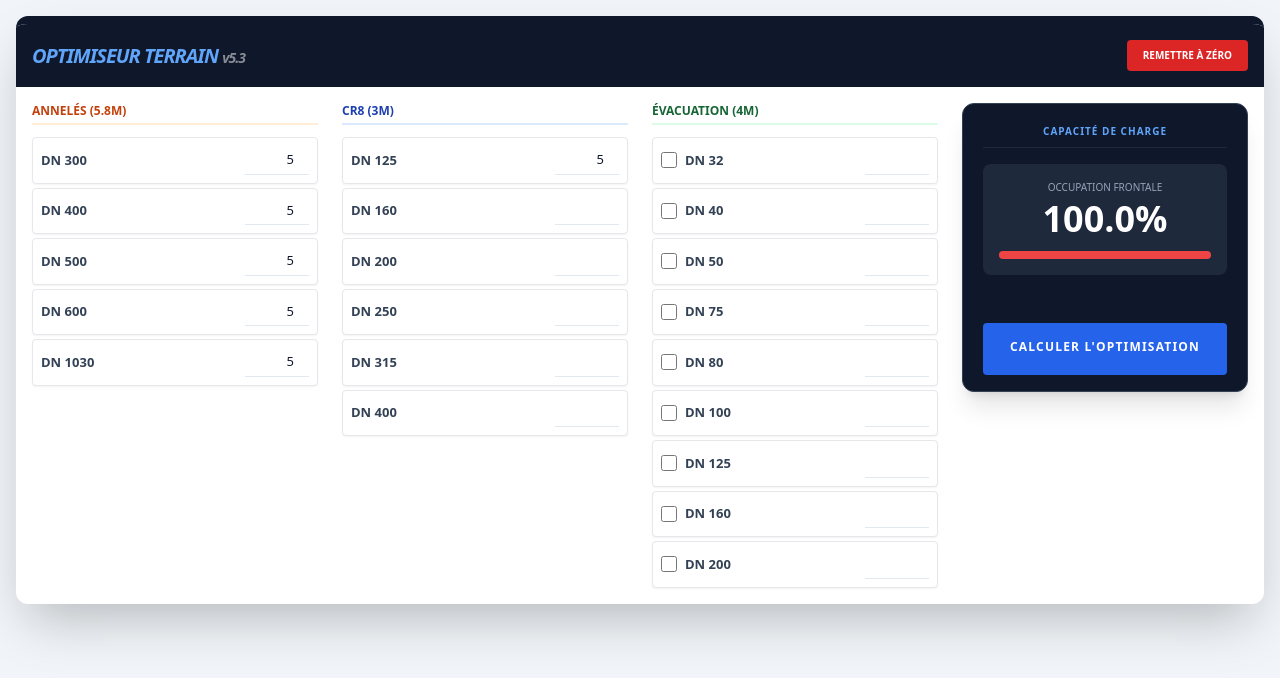
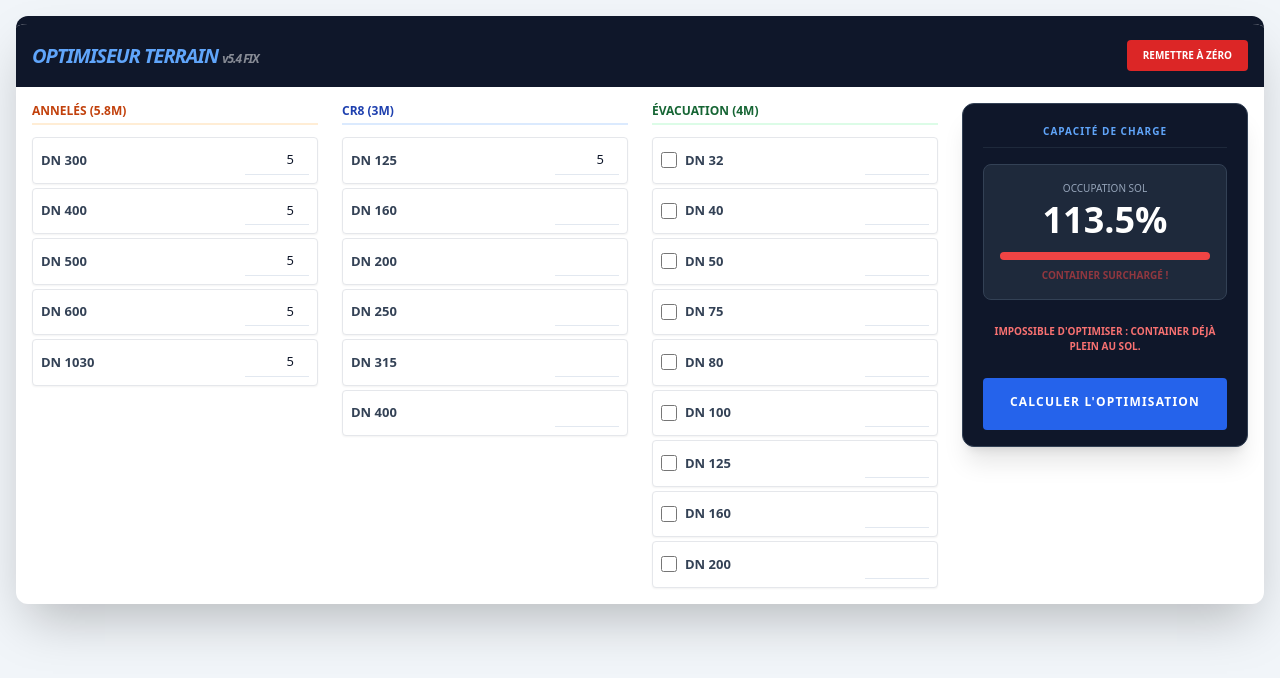
Before and after one commit to polo11200/TC, a plain HTML site: page index.html in a window 1280 px wide. Both pictures are taken after typing "5", "5", "5", "5", "5", "5" into the empty fields and a click on the button "CALCULER L'OPTIMISATION". Drawn offline with nearby package versions, Linux system fonts and the light colour scheme.

Commit message:
Update index.html to version 5.4 with optimizations

```diff
--- a/index.html
+++ b/index.html
@@ -3,14 +3,14 @@
 <head>
     <meta charset="UTF-8">
     <meta name="viewport" content="width=device-width, initial-scale=1.0">
-    <title>PVC Optimizer v5.3 - Logique Universelle</title>
+    <title>PVC Optimizer v5.4 - Sécurité Saturation</title>
     <script src="https://cdn.tailwindcss.com"></script>
 </head>
 <body class="bg-slate-100 min-h-screen p-2 md:p-4 font-sans text-slate-900 text-[13px]">
     <div class="max-w-7xl mx-auto bg-white shadow-2xl rounded-xl overflow-hidden border-t-8 border-slate-900">
 
         <div class="bg-slate-900 text-white p-4 flex justify-between items-center">
-            <h1 class="text-xl font-bold italic tracking-tighter text-blue-400">OPTIMISEUR TERRAIN <span class="text-white text-sm opacity-50">v5.3</span></h1>
+            <h1 class="text-xl font-bold italic tracking-tighter text-blue-400">OPTIMISEUR TERRAIN <span class="text-white text-sm opacity-50 text-xs">v5.4 FIX</span></h1>
             <button onclick="resetAll()" class="bg-red-600 hover:bg-red-700 text-[10px] font-bold py-2 px-4 rounded uppercase transition-all active:scale-95">Remettre à zéro</button>
         </div>
 
@@ -33,12 +33,13 @@
             <div class="bg-slate-900 rounded-xl p-5 text-white h-fit sticky top-4 shadow-xl border border-slate-700">
                 <h2 class="text-center font-bold text-blue-400 mb-4 uppercase text-[10px] tracking-widest border-b border-slate-800 pb-2">Capacité de Charge</h2>
 
-                <div class="mb-6 bg-slate-800 p-4 rounded-lg text-center">
-                    <span class="text-[10px] text-slate-400 uppercase block mb-1">Occupation Frontale</span>
+                <div id="status-card" class="mb-6 bg-slate-800 p-4 rounded-lg text-center transition-colors duration-300 border border-slate-700">
+                    <span class="text-[10px] text-slate-400 uppercase block mb-1">Occupation Sol</span>
                     <span id="occ-text" class="text-4xl font-black">0%</span>
                     <div class="w-full bg-slate-700 h-2 rounded-full mt-3 overflow-hidden">
                         <div id="gauge-fill" class="h-full bg-blue-500 transition-all duration-700" style="width: 0%"></div>
                     </div>
+                    <p id="alert-msg" class="hidden text-red-500 font-bold text-[10px] mt-2 uppercase animate-pulse">Container surchargé !</p>
                 </div>
 
                 <div id="results-container" class="space-y-3 text-center">
@@ -57,7 +58,7 @@
             evac: { 32:3.0, 40:3.0, 50:3.0, 75:3.0, 80:3.0, 100:3.0, 125:3.2, 160:3.2, 200:3.9 }
         };
 
-        const container = { w: 2340, h: 2680 };
+        const container = { w: 2340, h: 2680, surf: 6271200 };
 
         function init() {
             const render = (id, data, prefix) => {
@@ -104,68 +105,85 @@
             let di_vols = [];
             let optimizationDns = [];
 
-            // 1. Collecte ANNELÉS (2 piles de 5.8m)
+            // 1. Annelés (Max 24 pour le DN 300 par ex)
             Object.keys(specs.annel).forEach(dn => {
                 const q = parseInt(document.getElementById(`q-annel-${dn}`).value) || 0;
                 surfOcc += Math.ceil(q / 2) * (Math.pow(specs.annel[dn], 2) * 0.907);
-                for(let i=0; i<q; i++) di_vols.push({di: specs.annel[dn] - 40, len: 5.8});
+                for(let i=0; i<q; i++) di_vols.push({di: (specs.annel[dn] - 60) * 0.9, len: 5.8});
             });
 
-            // 2. Collecte CR8 (4 piles de 3m)
+            // 2. CR8
             Object.keys(specs.cr8).forEach(dn => {
                 const q = parseInt(document.getElementById(`q-cr8-${dn}`).value) || 0;
                 surfOcc += Math.ceil(q / 4) * (Math.pow(dn, 2) * 0.907);
                 const di = dn - (2 * specs.cr8[dn]);
-                for(let i=0; i<q; i++) di_vols.push({di: di, len: 3});
+                for(let i=0; i<q; i++) di_vols.push({di: di * 0.9, len: 3});
             });
 
-            // 3. Collecte EVAC (3 piles de 4m)
+            // 3. EVAC
             Object.keys(specs.evac).forEach(dn => {
                 const isMax = document.getElementById(`check-${dn}`)?.checked;
+                const qVal = parseInt(document.getElementById(`q-evac-${dn}`).value) || 0;
                 if (!isMax) {
-                    const q = parseInt(document.getElementById(`q-evac-${dn}`).value) || 0;
-                    surfOcc += Math.ceil(q / 3) * (Math.pow(dn, 2) * 0.907);
+                    surfOcc += Math.ceil(qVal / 3) * (Math.pow(dn, 2) * 0.907);
                     const di = dn - (2 * specs.evac[dn]);
-                    for(let i=0; i<q; i++) di_vols.push({di: di, len: 4});
+                    for(let i=0; i<qVal; i++) di_vols.push({di: di * 0.9, len: 4});
                 } else {
                     optimizationDns.push(parseInt(dn));
                 }
             });
 
-            const surfTotal = container.w * container.h;
+            const occ = (surfOcc / container.surf) * 100;
+            const isOverloaded = occ > 105; // Marge de 5% tolérée
+
+            // Affichage Occupation
+            document.getElementById('occ-text').innerText = occ.toFixed(1) + "%";
+            const g = document.getElementById('gauge-fill');
+            const card = document.getElementById('status-card');
+            const alertMsg = document.getElementById('alert-msg');
+
+            g.style.width = Math.min(occ, 100) + "%";
+
+            if(isOverloaded) {
+                g.style.backgroundColor = '#ef4444';
+                card.classList.add('border-red-500', 'bg-red-900/20');
+                alertMsg.classList.remove('hidden');
+            } else {
+                g.style.backgroundColor = occ > 95 ? '#f59e0b' : '#3b82f6';
+                card.classList.remove('border-red-500', 'bg-red-900/20');
+                alertMsg.classList.add('hidden');
+            }
+
+            // Affichage Résultats
             const resContainer = document.getElementById('results-container');
-            resContainer.innerHTML = '';
+            if(isOverloaded) {
+                resContainer.innerHTML = '<p class="text-red-400 font-bold uppercase text-[10px]">Impossible d\'optimiser : Container déjà plein au sol.</p>';
+                return;
+            }
 
-            // Optimisation par télescopage universel
+            if(optimizationDns.length > 0) resContainer.innerHTML = '';
+
             optimizationDns.sort((a,b) => a - b).forEach(targetDn => {
                 let count = 0;
-                // On remplit TOUS les volumes intérieurs collectés plus haut
+                // Calcul strict de télescopage
                 di_vols.forEach(vol => {
-                    // Facteur terrain : les tubes s'écrasent un peu, on gagne 5% sur le DI
-                    let n = Math.floor(Math.pow((vol.di * 1.02) / (targetDn * 0.98), 2) * 1.05);
-                    if(n < 1 && vol.di >= targetDn) n = 1;
+                    // Cercle dans cercle : (DI_Hote / DE_Cible)^2 * coefficient de packing (0.82 pour le nid d'abeille réel)
+                    let n = Math.floor(Math.pow(vol.di / (targetDn * 1.05), 2) * 0.82);
+                    if(n < 1 && vol.di >= (targetDn * 1.05)) n = 1;
                     count += (n * (vol.len / 4));
                 });
 
-                // On remplit le vide frontal restant dans le container
-                let resteSurf = Math.max(0, surfTotal - surfOcc);
-                count += Math.floor(resteSurf / (Math.pow(targetDn, 2) * 0.88)) * 4.1;
+                let resteSurf = Math.max(0, container.surf - surfOcc);
+                // Dans le vide restant, on applique le même coefficient de packing strict (0.85)
+                count += Math.floor((resteSurf * 0.85) / Math.pow(targetDn, 2)) * 3;
 
                 resContainer.innerHTML += `
                     <div class="bg-blue-600 p-4 rounded shadow-lg border-l-4 border-white mb-2">
-                        <p class="text-[10px] font-bold opacity-80 uppercase leading-none mb-1 tracking-tighter text-blue-100">MAX DN ${targetDn}</p>
+                        <p class="text-[10px] font-bold opacity-80 uppercase leading-none mb-1 tracking-tighter text-blue-100 uppercase">MAX DN ${targetDn}</p>
                         <p class="text-3xl font-black">${Math.floor(count)}</p>
                     </div>`;
-
-                // Si on a optimisé un diamètre, on considère la surface frontale comme saturée pour le suivant
-                if(targetDn == optimizationDns[0]) surfOcc = surfTotal;
+                if(targetDn == optimizationDns[0]) surfOcc = container.surf;
             });
-
-            const occ = (surfOcc / surfTotal) * 100;
-            document.getElementById('occ-text').innerText = Math.min(occ, 100).toFixed(1) + "%";
-            const g = document.getElementById('gauge-fill');
-            g.style.width = Math.min(occ, 100) + "%";
-            g.style.backgroundColor = occ > 100 ? '#ef4444' : (occ > 95 ? '#f59e0b' : '#3b82f6');
         }
 
         window.onload = init;
```
